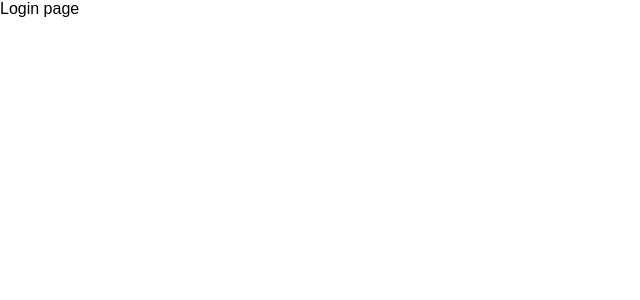
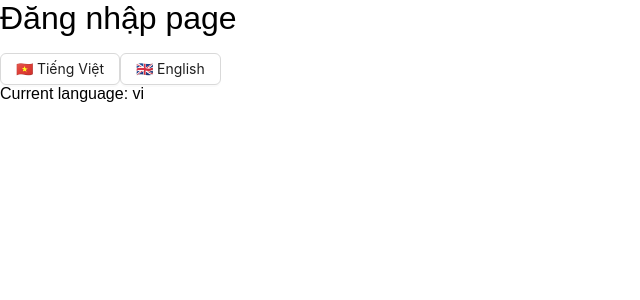
Before and after one commit to nguyentrongbut/ztruyen-admin-antd, a React (Vite) app: page /login in a window 1280 px wide. Shown: the top 300 px of the page, without its empty margins (0-640 px from the left). Built offline with nearby package versions, Linux system fonts and the light colour scheme.

Commit message:
setup: i18n SETUP #1

```diff
--- /dev/null
+++ b/public/locales/en/translation.json
@@ -0,0 +1,3 @@
+{
+  "login": "Login"
+}
--- /dev/null
+++ b/public/locales/vi/translation.json
@@ -0,0 +1,3 @@
+{
+  "login": "Đăng nhập"
+}
--- /dev/null
+++ b/src/i18n/index.ts
@@ -0,0 +1,21 @@
+// ** i18n
+import i18n from "i18next";
+import { initReactI18next } from "react-i18next";
+import HttpBackend from "i18next-http-backend";
+
+i18n
+    .use(HttpBackend)
+    .use(initReactI18next)
+    .init({
+        lng: "vi",
+        fallbackLng: "en",
+        debug: true,
+        interpolation: {
+            escapeValue: false,
+        },
+        backend: {
+            loadPath: "/locales/{{lng}}/translation.json",
+        },
+    });
+
+export default i18n;
--- a/src/main.tsx
+++ b/src/main.tsx
@@ -7,6 +7,9 @@ import { createRoot } from 'react-dom/client'
 // ** App
 import App from "@/App.tsx";
 
+// ** i18n
+import "./i18n";
+
 createRoot(document.getElementById('root')!).render(
   <StrictMode>
     <App />
--- a/src/pages/login/index.tsx
+++ b/src/pages/login/index.tsx
@@ -1,13 +1,27 @@
 // ** React helmet
 import {Helmet} from "react-helmet-async";
 
+// ** i18n
+import {useTranslation} from "react-i18next";
+
+// ** antd
+import {Button} from "antd";
+
 const Login = () => {
+
+    const { t, i18n } = useTranslation();
+
     return (
         <>
             <Helmet>
-                <title>Ztruyen - Đăng nhập</title>
+                <title>Ztruyen - {t('login')}</title>
             </Helmet>
-            Login page
+            <h1>{t("login")} page</h1>
+
+            <Button onClick={() => i18n.changeLanguage("vi")}>🇻🇳 Tiếng Việt</Button>
+            <Button onClick={() => i18n.changeLanguage("en")}>🇬🇧 English</Button>
+
+            <p>Current language: {i18n.language}</p>
         </>
     )
 }
```
Also changed, not shown: package.json (+5 -2 lines), 1 other file (tests, documents, lock files or other folders).
